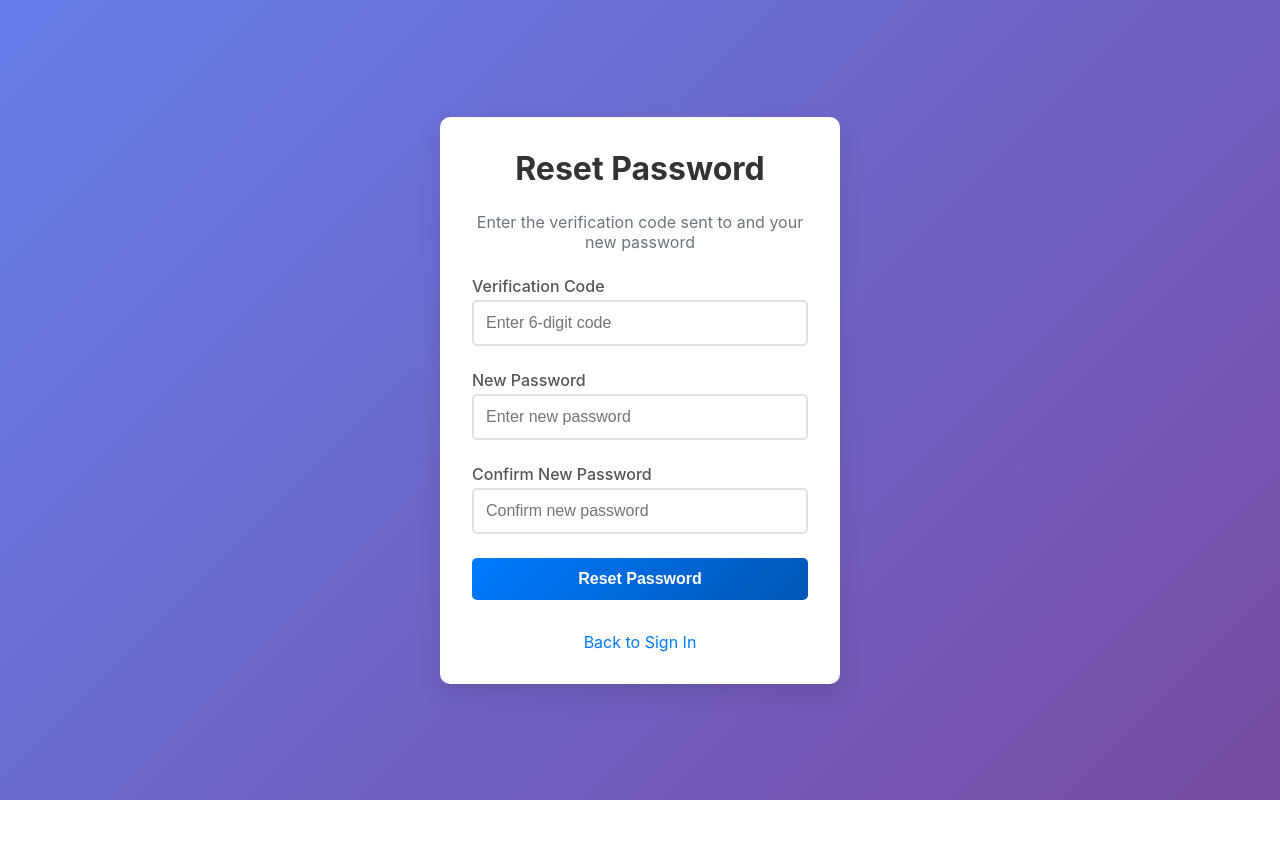
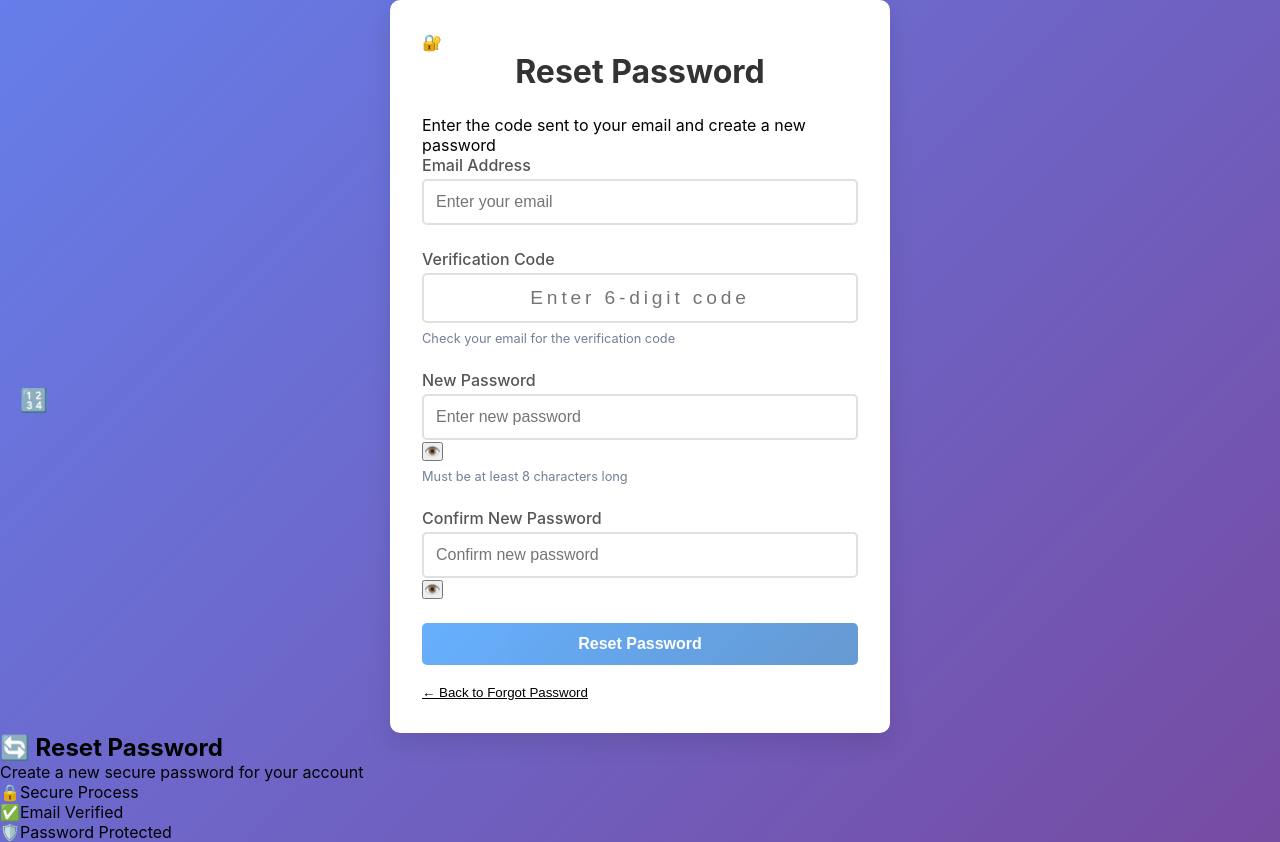
Before and after one commit to DhruvRathod1/auth-frontend, a React (Create React App) app: page /reset-password in a window 1280 px wide. Before the commit the page ends 800 px from the top, so only its background shows below. Built offline with nearby package versions, Linux system fonts and the light colour scheme.

Commit message:
Fix reset password - ensure all required fields are sent to backend

```diff
--- a/src/components/auth/Forgotpassword.js
+++ b/src/components/auth/Forgotpassword.js
@@ -9,18 +9,24 @@ const ForgotPassword = () => {
     const [loading, setLoading] = useState(false);
     const navigate = useNavigate();
 
+
 const handleSubmit = async (e) => {
     e.preventDefault();
     setLoading(true);
     setError('');
-        setSuccess('');
 
     try {
-            await authService.forgotPassword(email);
-            setSuccess('Password reset code sent to your email!');
-            setTimeout(() => navigate('/reset-password', { state: { email } }), 2000);
+        const response = await authService.forgotPassword(email);
+        console.log('Forgot password successful:', response);
+
+        navigate('/reset-password', {
+            state: { email: email }
+        });
+
     } catch (err) {
-            setError(err.response?.data?.message || 'Failed to send reset code');
+        console.error('Forgot password error:', err);
+        const errorMessage = err.response?.data?.error || err.response?.data?.message || 'Failed to send reset code';
+        setError(errorMessage);
     } finally {
         setLoading(false);
     }
--- a/src/components/auth/ResetPassword.js
+++ b/src/components/auth/ResetPassword.js
@@ -1,98 +1,303 @@
-import React, { useState } from 'react';
-import { Link, useNavigate, useLocation } from 'react-router-dom';
+import React, { useState, useEffect } from 'react';
+import { useNavigate, useLocation, useSearchParams } from 'react-router-dom';
 import authService from '../../services/authService';
 
 const ResetPassword = () => {
-    const [code, setCode] = useState('');
-    const [newPassword, setNewPassword] = useState('');
-    const [confirmPassword, setConfirmPassword] = useState('');
+    const [formData, setFormData] = useState({
+        email: '',
+        code: '',
+        newPassword: '',
+        confirmPassword: ''
+    });
     const [error, setError] = useState('');
-    const [success, setSuccess] = useState('');
     const [loading, setLoading] = useState(false);
+    const [showPassword, setShowPassword] = useState(false);
+    const [showConfirmPassword, setShowConfirmPassword] = useState(false);
     const navigate = useNavigate();
     const location = useLocation();
-    const email = location.state?.email || '';
+    const [searchParams] = useSearchParams();
+
+    useEffect(() => {
+        // Get email from navigation state, search params, or localStorage
+        const emailFromState = location.state?.email;
+        const emailFromParams = searchParams.get('email');
+        const emailFromStorage = localStorage.getItem('resetPasswordEmail');
+
+        if (emailFromState) {
+            setFormData(prev => ({ ...prev, email: emailFromState }));
+            localStorage.setItem('resetPasswordEmail', emailFromState);
+        } else if (emailFromParams) {
+            setFormData(prev => ({ ...prev, email: emailFromParams }));
+            localStorage.setItem('resetPasswordEmail', emailFromParams);
+        } else if (emailFromStorage) {
+            setFormData(prev => ({ ...prev, email: emailFromStorage }));
+        }
+
+        // Get code from URL params if present
+        const codeFromParams = searchParams.get('code');
+        if (codeFromParams) {
+            setFormData(prev => ({ ...prev, code: codeFromParams }));
+        }
+    }, [location.state, searchParams]);
+
+    const handleChange = (e) => {
+        setFormData({
+            ...formData,
+            [e.target.name]: e.target.value
+        });
+        if (error) setError('');
+    };
 
     const handleSubmit = async (e) => {
         e.preventDefault();
-        setLoading(true);
-        setError('');
-        setSuccess('');
 
-        if (newPassword !== confirmPassword) {
-            setError('Passwords do not match');
-            setLoading(false);
+        // Validation
+        if (!formData.email || !formData.code || !formData.newPassword || !formData.confirmPassword) {
+            setError('All fields are required');
             return;
         }
 
+        if (formData.code.length !== 6) {
+            setError('Verification code must be 6 digits');
+            return;
+        }
+
+        if (formData.newPassword.length < 8) {
+            setError('Password must be at least 8 characters long');
+            return;
+        }
+
+        if (formData.newPassword !== formData.confirmPassword) {
+            setError('Passwords do not match');
+            return;
+        }
+
+        setLoading(true);
+        setError('');
+
         try {
-            await authService.resetPassword({
-                email: email,
-                code: code,
-                newPassword: newPassword
+            console.log('Resetting password with data:', {
+                email: formData.email,
+                code: formData.code,
+                newPassword: '***hidden***'
             });
-            setSuccess('Password reset successfully!');
+
+            const response = await authService.resetPassword({
+                email: formData.email.trim(),
+                code: formData.code.trim(),
+                newPassword: formData.newPassword
+            });
+
+            console.log('Password reset successful:', response);
+
+            // Clear stored email
+            localStorage.removeItem('resetPasswordEmail');
+
+            // Show success message
+            showSuccessToast('Password reset successfully! Please sign in with your new password.');
+
+            // Redirect to sign in
             setTimeout(() => navigate('/'), 2000);
+
         } catch (err) {
-            setError(err.response?.data?.message || 'Password reset failed');
+            console.error('Reset password error:', err);
+            const errorMessage = err.response?.data?.error || err.response?.data?.message || 'Password reset failed';
+            setError(errorMessage);
         } finally {
             setLoading(false);
         }
     };
 
+    const showSuccessToast = (message) => {
+        const toast = document.createElement('div');
+        toast.className = 'welcome-toast';
+        toast.style.background = '#28a745';
+        toast.textContent = message;
+        document.body.appendChild(toast);
+
+        setTimeout(() => {
+            toast.remove();
+        }, 3000);
+    };
+
+    const handleCodeChange = (e) => {
+        const value = e.target.value.replace(/\D/g, ''); // Only digits
+        if (value.length <= 6) {
+            setFormData({ ...formData, code: value });
+        }
+        if (error) setError('');
+    };
+
     return (
-        <div className="container">
-            <div className="auth-card">
-                <h1>Reset Password</h1>
+        <div className="auth-container">
+            <div className="auth-wrapper">
+                <div className="auth-card" style={{ maxWidth: '500px', margin: '0 auto' }}>
+                    {/* Header */}
+                    <div className="auth-header">
+                        <div className="auth-logo">🔐</div>
+                        <h1 className="auth-title">Reset Password</h1>
+                        <p className="auth-subtitle">Enter the code sent to your email and create a new password</p>
+                    </div>
 
-                <p style={{ marginBottom: '1.5rem', textAlign: 'center', color: '#6c757d' }}>
-                    Enter the verification code sent to <strong>{email}</strong> and your new password
-                </p>
-
-                <form onSubmit={handleSubmit}>
+                    {/* Form */}
+                    <form onSubmit={handleSubmit} className="auth-form">
                         <div className="form-group">
-                        <label>Verification Code</label>
+                            <label htmlFor="email">Email Address</label>
+                            <div className="input-wrapper">
                                 <input
-                            type="text"
-                            value={code}
-                            onChange={(e) => setCode(e.target.value)}
-                            placeholder="Enter 6-digit code"
+                                    type="email"
+                                    id="email"
+                                    name="email"
+                                    value={formData.email}
+                                    onChange={handleChange}
+                                    placeholder="Enter your email"
                                     required
+                                    disabled={loading}
                                 />
+                                <span className="input-icon">📧</span>
+                            </div>
                         </div>
 
                         <div className="form-group">
-                        <label>New Password</label>
+                            <label htmlFor="code">Verification Code</label>
+                            <div className="input-wrapper">
                                 <input
-                            type="password"
-                            value={newPassword}
-                            onChange={(e) => setNewPassword(e.target.value)}
-                            placeholder="Enter new password"
+                                    type="text"
+                                    id="code"
+                                    name="code"
+                                    value={formData.code}
+                                    onChange={handleCodeChange}
+                                    placeholder="Enter 6-digit code"
                                     required
+                                    disabled={loading}
+                                    maxLength="6"
+                                    style={{
+                                        fontSize: '1.2rem',
+                                        letterSpacing: '0.2em',
+                                        textAlign: 'center'
+                                    }}
                                 />
+                                <span className="input-icon">🔢</span>
+                            </div>
+                            <p style={{ fontSize: '0.8rem', color: '#718096', marginTop: '0.5rem' }}>
+                                Check your email for the verification code
+                            </p>
                         </div>
 
                         <div className="form-group">
-                        <label>Confirm New Password</label>
+                            <label htmlFor="newPassword">New Password</label>
+                            <div className="input-wrapper password-wrapper">
                                 <input
-                            type="password"
-                            value={confirmPassword}
-                            onChange={(e) => setConfirmPassword(e.target.value)}
+                                    type={showPassword ? 'text' : 'password'}
+                                    id="newPassword"
+                                    name="newPassword"
+                                    value={formData.newPassword}
+                                    onChange={handleChange}
+                                    placeholder="Enter new password"
+                                    required
+                                    disabled={loading}
+                                    minLength="8"
+                                />
+                                <button
+                                    type="button"
+                                    className="password-toggle"
+                                    onClick={() => setShowPassword(!showPassword)}
+                                    disabled={loading}
+                                >
+                                    {showPassword ? '🙈' : '👁️'}
+                                </button>
+                            </div>
+                            <p style={{ fontSize: '0.8rem', color: '#718096', marginTop: '0.5rem' }}>
+                                Must be at least 8 characters long
+                            </p>
+                        </div>
+
+                        <div className="form-group">
+                            <label htmlFor="confirmPassword">Confirm New Password</label>
+                            <div className="input-wrapper password-wrapper">
+                                <input
+                                    type={showConfirmPassword ? 'text' : 'password'}
+                                    id="confirmPassword"
+                                    name="confirmPassword"
+                                    value={formData.confirmPassword}
+                                    onChange={handleChange}
                                     placeholder="Confirm new password"
                                     required
+                                    disabled={loading}
+                                    minLength="8"
                                 />
+                                <button
+                                    type="button"
+                                    className="password-toggle"
+                                    onClick={() => setShowConfirmPassword(!showConfirmPassword)}
+                                    disabled={loading}
+                                >
+                                    {showConfirmPassword ? '🙈' : '👁️'}
+                                </button>
+                            </div>
                         </div>
 
-                    {error && <div className="error">{error}</div>}
-                    {success && <div className="success">{success}</div>}
+                        {error && (
+                            <div className="error-message">
+                                <span className="error-icon">⚠️</span>
+                                {error}
+                            </div>
+                        )}
 
-                    <button type="submit" className="btn btn-primary" disabled={loading}>
-                        {loading ? 'Resetting...' : 'Reset Password'}
+                        <button
+                            type="submit"
+                            className="btn btn-primary"
+                            disabled={loading || !formData.email || !formData.code || !formData.newPassword || !formData.confirmPassword}
+                        >
+                            {loading ? (
+                                <>
+                                    <span className="spinner"></span>
+                                    Resetting Password...
+                                </>
+                            ) : (
+                                'Reset Password'
+                            )}
                         </button>
                     </form>
 
-                <div className="text-center mt-1">
-                    <Link to="/" className="link">Back to Sign In</Link>
+                    {/* Footer */}
+                    <div className="auth-footer">
+                        <button
+                            type="button"
+                            onClick={() => navigate('/forgot-password')}
+                            className="link-primary"
+                            style={{
+                                background: 'none',
+                                border: 'none',
+                                textDecoration: 'underline',
+                                cursor: 'pointer'
+                            }}
+                        >
+                            ← Back to Forgot Password
+                        </button>
+                    </div>
+                </div>
+
+                {/* Side Panel */}
+                <div className="auth-side-panel">
+                    <div className="side-content">
+                        <h2>🔄 Reset Password</h2>
+                        <p>Create a new secure password for your account</p>
+                        <div className="features-list">
+                            <div className="feature-item">
+                                <span className="feature-icon">🔒</span>
+                                <span>Secure Process</span>
+                            </div>
+                            <div className="feature-item">
+                                <span className="feature-icon">✅</span>
+                                <span>Email Verified</span>
+                            </div>
+                            <div className="feature-item">
+                                <span className="feature-icon">🛡️</span>
+                                <span>Password Protected</span>
+                            </div>
+                        </div>
+                    </div>
                 </div>
             </div>
         </div>
```
Also changed, not shown: src/services/authService.js (+13 -6 lines). Lines whose indentation alone changed are shown as unchanged.
